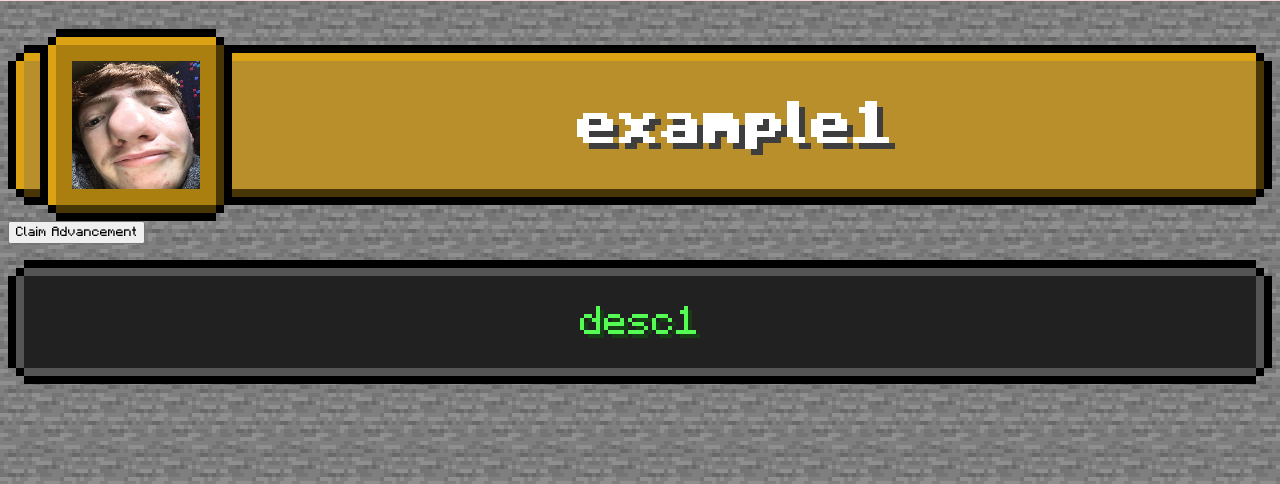
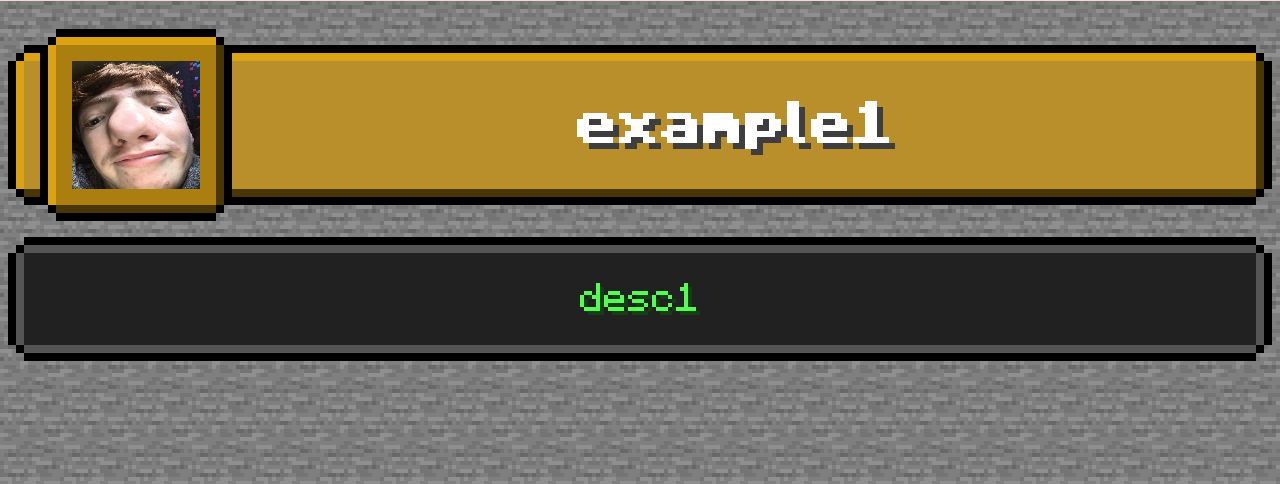
Before and after one commit to Jacob1Carter/PlayerReadyAdvancements, a Flask app: page /advancement-detail/1 in a window 1280 px wide. Shown: the part 131-615 px from the top of the page. Run offline with Flask 3, Linux system fonts and the light colour scheme; data comes from the database, SQL or seed files in the repository; both versions use the stored data as it was before the commit.

Commit message:
SYNC with https://playerreadyadvancements.pythonanywhere.com

```diff
--- a/data/layout.json
+++ b/data/layout.json
@@ -159,12 +159,12 @@
             "bg": "NONE"
         },
         "-1": {
-            "id": "3",
-            "bg": "verti"
+            "id": "NONE",
+            "bg": "NONE"
         },
         "0": {
             "id": "1",
-            "bg": "tl angle"
+            "bg": "half left"
         },
         "1": {
             "id": "NONE",
--- a/main.py
+++ b/main.py
@@ -25,7 +25,7 @@
     conn = get_db_connection()
     cursor = conn.cursor()
     cursor.execute(
-        "CREATE TABLE IF NOT EXISTS USERS (ID INTEGER PRIMARY KEY AUTOINCREMENT, name TEXT, user_md5 TEXT, advancements text DEFAULT '[]')"
+        "CREATE TABLE IF NOT EXISTS USERS (ID INTEGER PRIMARY KEY AUTOINCREMENT, name TEXT, user_md5 TEXT)"
     )
     cursor.execute(
         "CREATE TABLE IF NOT EXISTS ADVANCEMENTS (ID INTEGER PRIMARY KEY AUTOINCREMENT, name TEXT, description TEXT, image TEXT)"
@@ -141,38 +141,6 @@
         return 404
 
     return render_template("main/advancement-detail.html", title=f"{advancement['name']} - Player Ready Advancements", advancement=advancement)
-
-
-@app.route("/advancement/<int:advancement_id>/claim", methods=["POST"])
-def claim_advancement(advancement_id):
-    user_md5 = request.form.get("user_md5")
-    if not user_md5:
-        return redirect("/login?NotFound")
-
-    # Get user's advancements
-    conn = get_db_connection()
-    cursor = conn.cursor()
-    cursor.execute("SELECT advancements FROM USERS WHERE user_md5 = ?", (user_md5,))
-    user = cursor.fetchone()
-
-    if not user:
-        return redirect("/login?NotFound")
-
-    advancements = json.loads(user["advancements"])
-
-    # Check if advancement is already claimed
-    if advancement_id in advancements:
-        return redirect(f"/advancements/{user_md5}?error=Advancement already claimed.")
-
-    # Add advancement to user's advancements
-    advancements.append(advancement_id)
-
-    # Update user's advancements in database
-    cursor.execute("UPDATE USERS SET advancements = ? WHERE user_md5 = ?", (json.dumps(advancements), user_md5))
-    conn.commit()
-    conn.close()
-
-    return redirect(f"/advancements/{user_md5}")
 
 
 # admin routes
--- a/templates/main/advancement-detail.html
+++ b/templates/main/advancement-detail.html
@@ -18,10 +18,6 @@
                 </div>
                 <img src="{{ url_for('static', filename='images/misc/' + 'name-right.png' ) }}" class="advancement-detail-name-side side-right">
             </div>
-            <form method="POST" action="/advancement/{{ advancement.id }}/{{ user_id }}/claim" class="advancement-detail-form">
-                <input type="hidden" name="advancement_id" value="{{ advancement.id }}">
-                <button type="submit" class="advancement-detail-button">Claim Advancement</button>
-            </form>
             <div class="advancement-detail-description">
                 <div class="advancement-detail-description-side desc-border-top">
                     <div class="pixel-top-left"></div>
```
Also changed, not shown: data/layout0.json (deleted, +0 -8 lines), data/database.db, static/images/items/jacob 2.png (deleted), static/images/misc/desc-bottom.png (deleted), static/images/misc/desc-top.png (deleted).
